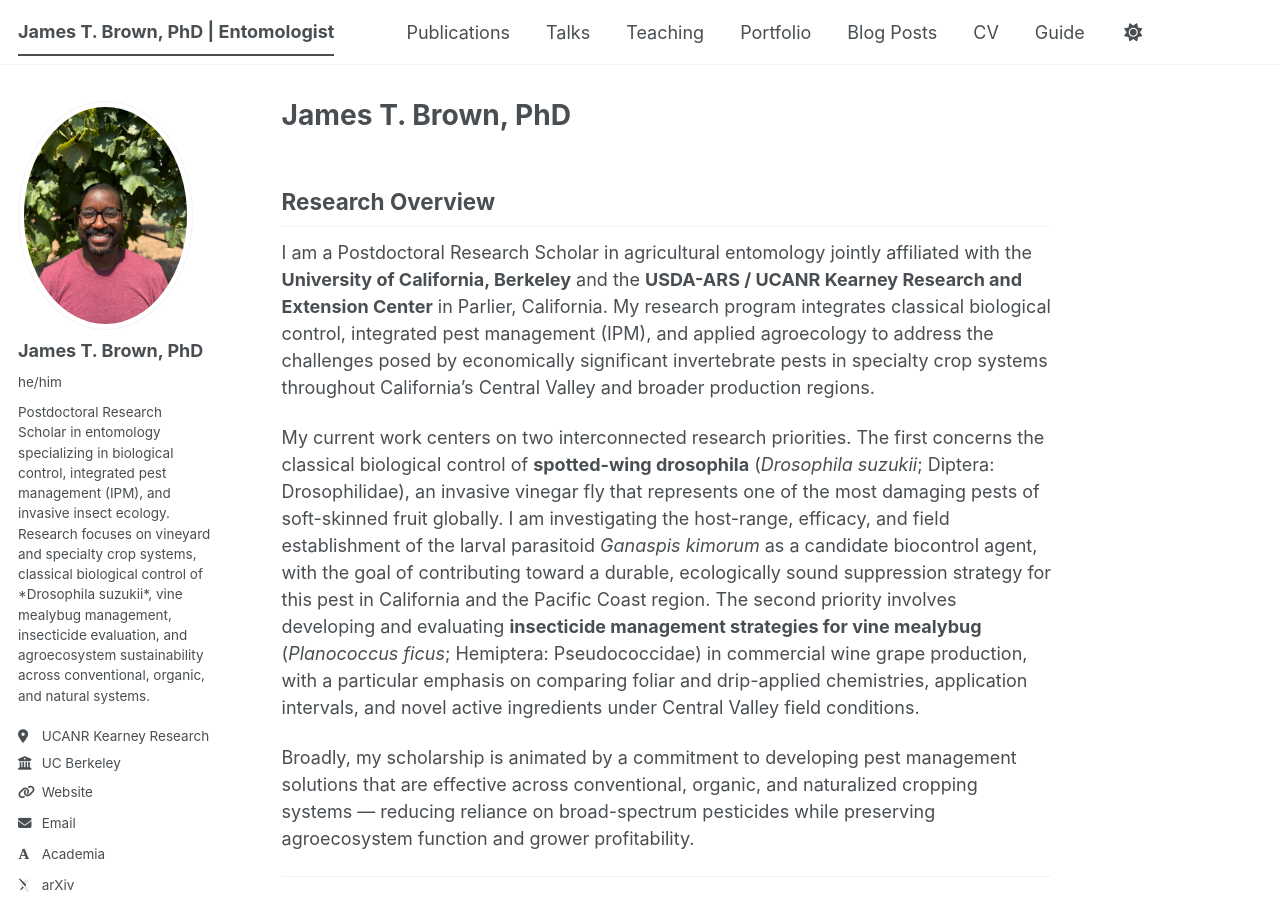
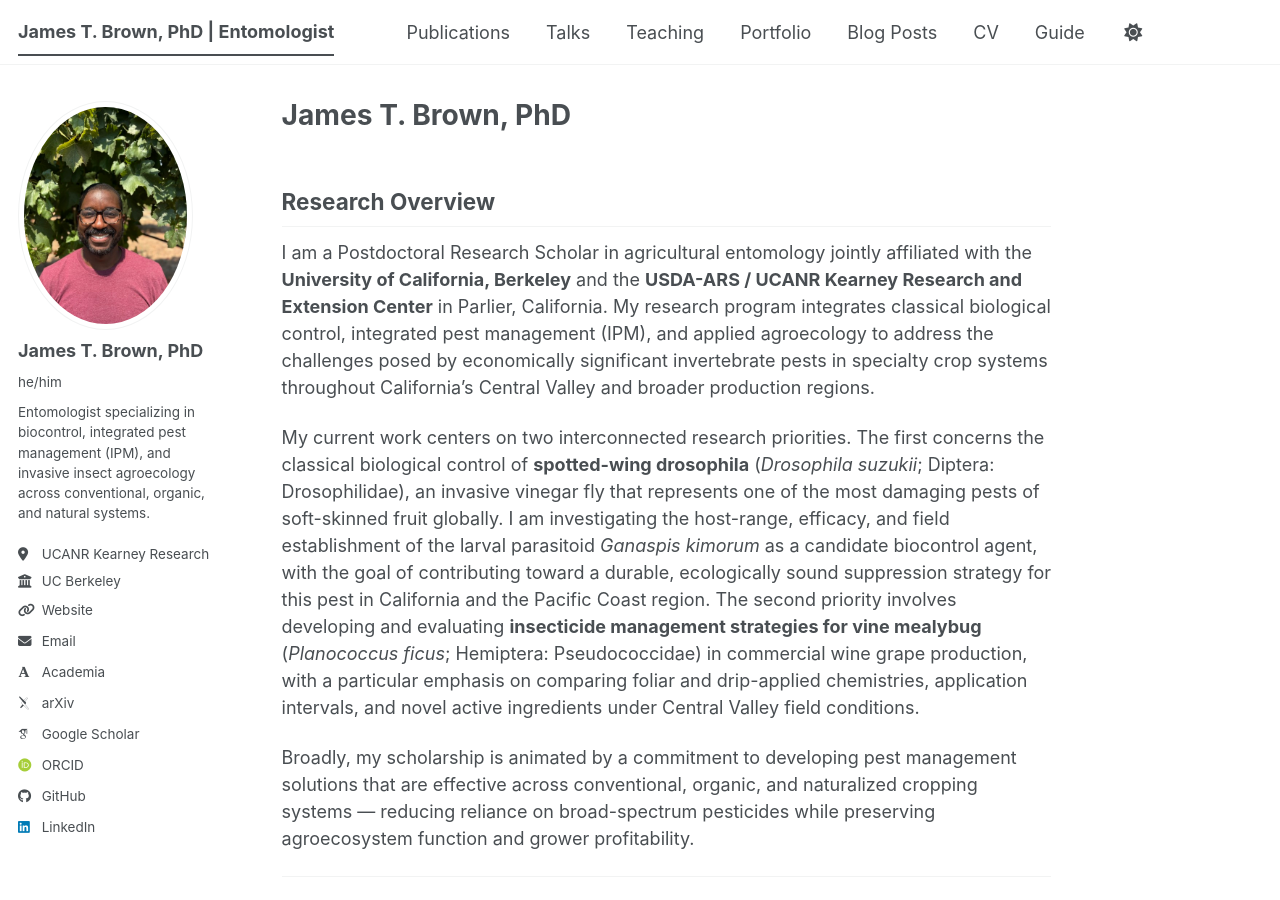
Before and after one commit to jtbentomology/jtbentomology.github.io, a Jekyll site: the page built from _pages/about.md, in a window 1280 px wide and 900 px high. Built offline with Jekyll 4.4.1, drawn with Linux system fonts in a browser that asks for light colours; some web fonts are replaced; a script bundle is joined from its source files by our own code; library files that are not in the unit come from our copies.

Commit message:
Update _config.yml

```diff
--- a/_config.yml
+++ b/_config.yml
@@ -32,7 +32,7 @@ author:
   avatar           : "IMG_9450.png"
   name             : "James T. Brown, PhD"
   pronouns         : "he/him"
-  bio              : "Postdoctoral Research Scholar in entomology specializing in biological control, integrated pest management (IPM), and invasive insect ecology. Research focuses on vineyard and specialty crop systems, classical biological control of *Drosophila suzukii*, vine mealybug management, insecticide evaluation, and agroecosystem sustainability across conventional, organic, and natural systems."
+  bio              : "Entomologist specializing in biocontrol, integrated pest management (IPM), and invasive insect agroecology across conventional, organic, and natural systems."
   location         : "UCANR Kearney Research & Extension Center, Parlier, CA"
   employer         : "UC Berkeley"
   email            : "jamestbrown5@berkeley.edu"
```
